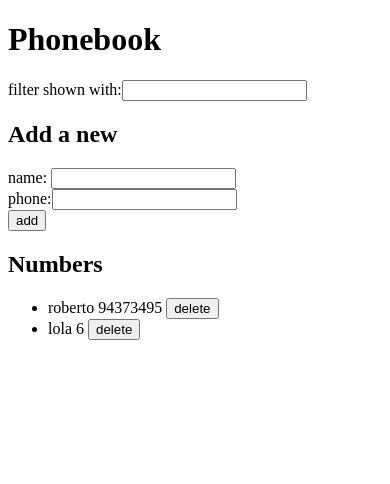
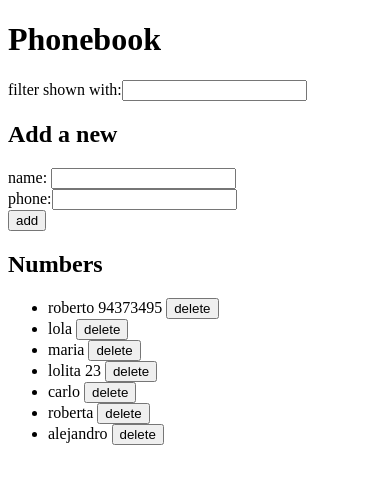
Before and after one commit to Leydisfh/Curso-Full-Stack, a React app in the folder Part2/phoneBook/: page / in a window 390 px wide. Shown: the top 484 px of the page. Built offline with nearby package versions, Linux system fonts and the light colour scheme; data requests are answered from the project's data file; the HTML template or start-up script is replaced by a standard one.

Commit message:
2.16 / phoneBook

```diff
--- a/Part2/phoneBook/db.json
+++ b/Part2/phoneBook/db.json
@@ -7,8 +7,33 @@
     },
     {
       "name": "lola",
-      "phone": "6",
+      "phone": "",
       "id": "059b"
+    },
+    {
+      "id": "dc4a",
+      "name": "maria",
+      "phone": ""
+    },
+    {
+      "id": "778b",
+      "name": "lolita",
+      "phone": "23"
+    },
+    {
+      "id": "5de9",
+      "name": "carlo",
+      "phone": ""
+    },
+    {
+      "id": "d5df",
+      "name": "roberta",
+      "phone": ""
+    },
+    {
+      "id": "ee46",
+      "name": "alejandro",
+      "phone": ""
     }
   ]
 }
--- a/Part2/phoneBook/src/App.jsx
+++ b/Part2/phoneBook/src/App.jsx
@@ -3,12 +3,18 @@ import {AddPerson } from './AddPerson';
 import {Filter} from './Filter';
 import { PersonList } from './PersonList';
 import phonebookService from './services/phonebook';
+import { Notification } from './Notification';
+
+
 
 function App() {
   const [persons, setPersons] = useState([])
   const [newName, setNewName] = useState('');
   const [newPhone, setNewPhone] = useState('');
   const [search, setSearch] = useState('');
+  const [message, setMessage] = useState( null );
+
+
 
   const existingPersons = persons.find(person => person.name === newName);
   const filteredNames = persons.filter(person => person.name.toLowerCase().includes(search.toLowerCase()));
@@ -48,6 +54,10 @@ function App() {
           setPersons(persons.map(person =>( person.id !== id ? person : response.data)))
           setNewName('');
           setNewPhone('');
+          setMessage(`Phone number of ${newName} has been updated`)
+          setTimeout(() => {
+            setMessage(null)
+          },5000)
         })
         .catch(error => console.log(error))
       }
@@ -57,9 +67,13 @@ function App() {
         setPersons(persons.concat(response.data))
         setNewName('');
         setNewPhone('');
+        setMessage(`Added ${newName}`)
+        setTimeout(() => {
+          setMessage(null)
+        },5000)
       })
-      .catch(error => console.log(error))
-    }
+      .catch(error =>console.log(error))
+}
   }
 
   const removePersone = (id) => {
@@ -80,6 +94,7 @@ function App() {
   return (
     <>
       <h1>Phonebook</h1>
+      <Notification  message={message}/>
       <Filter  onChange={ (e) => setSearch(e.target.value)}
                 search={search}/>
 
--- /dev/null
+++ b/Part2/phoneBook/src/Notification.jsx
@@ -0,0 +1,21 @@
+export const Notification = ({ message }) => {
+    const notificationStyle = {
+        color: 'green',
+        background: 'lightgrey',
+        fontSize: 20,
+        borderStyle: 'solid',
+        borderRadius: 5,
+        padding: 10,
+        marginBottom: 10
+
+    }
+
+    if(message === null){
+        return null
+    }
+    return(
+        <div style={notificationStyle}>
+            {message}
+        </div>
+    )
+}
```
